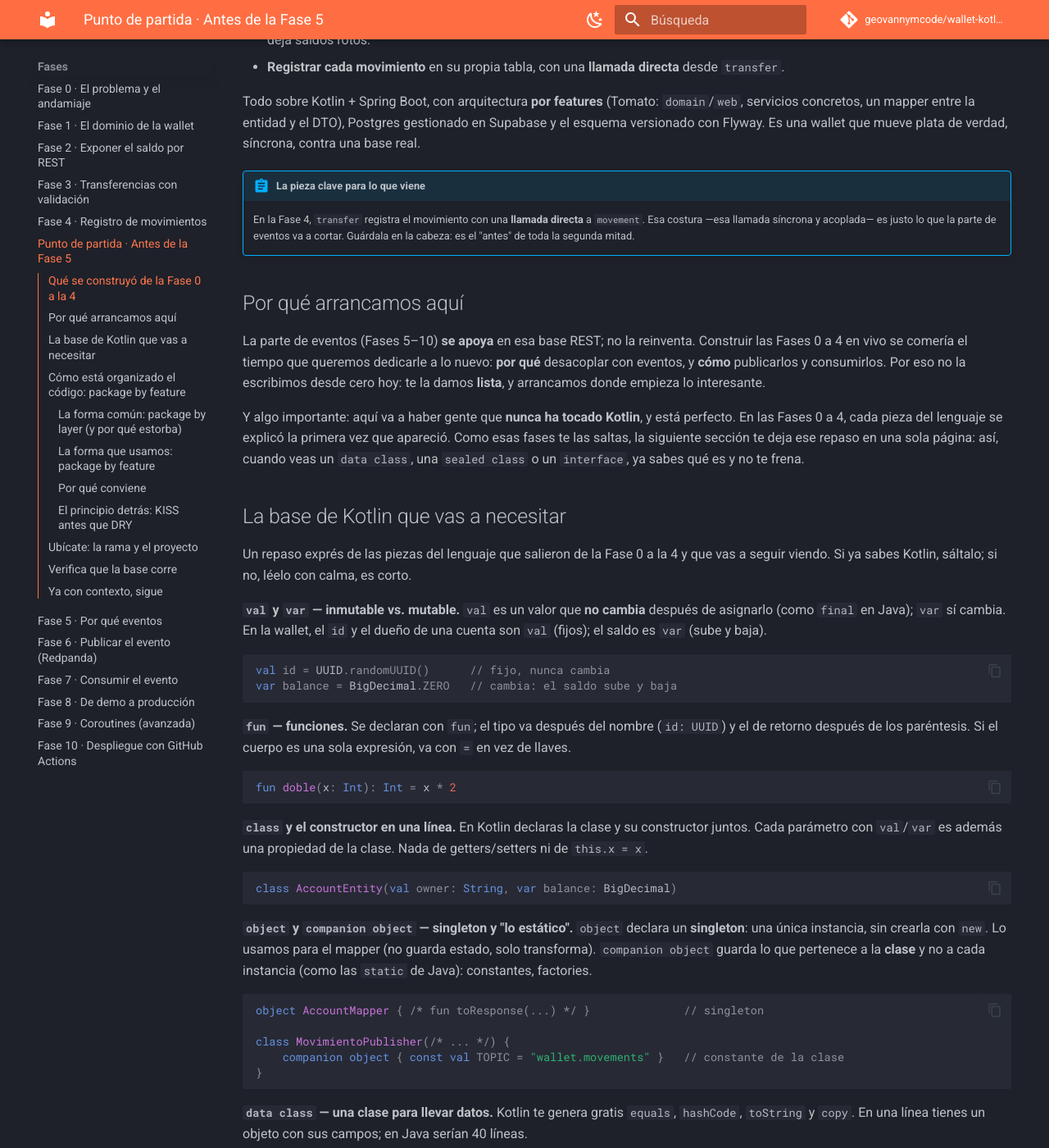
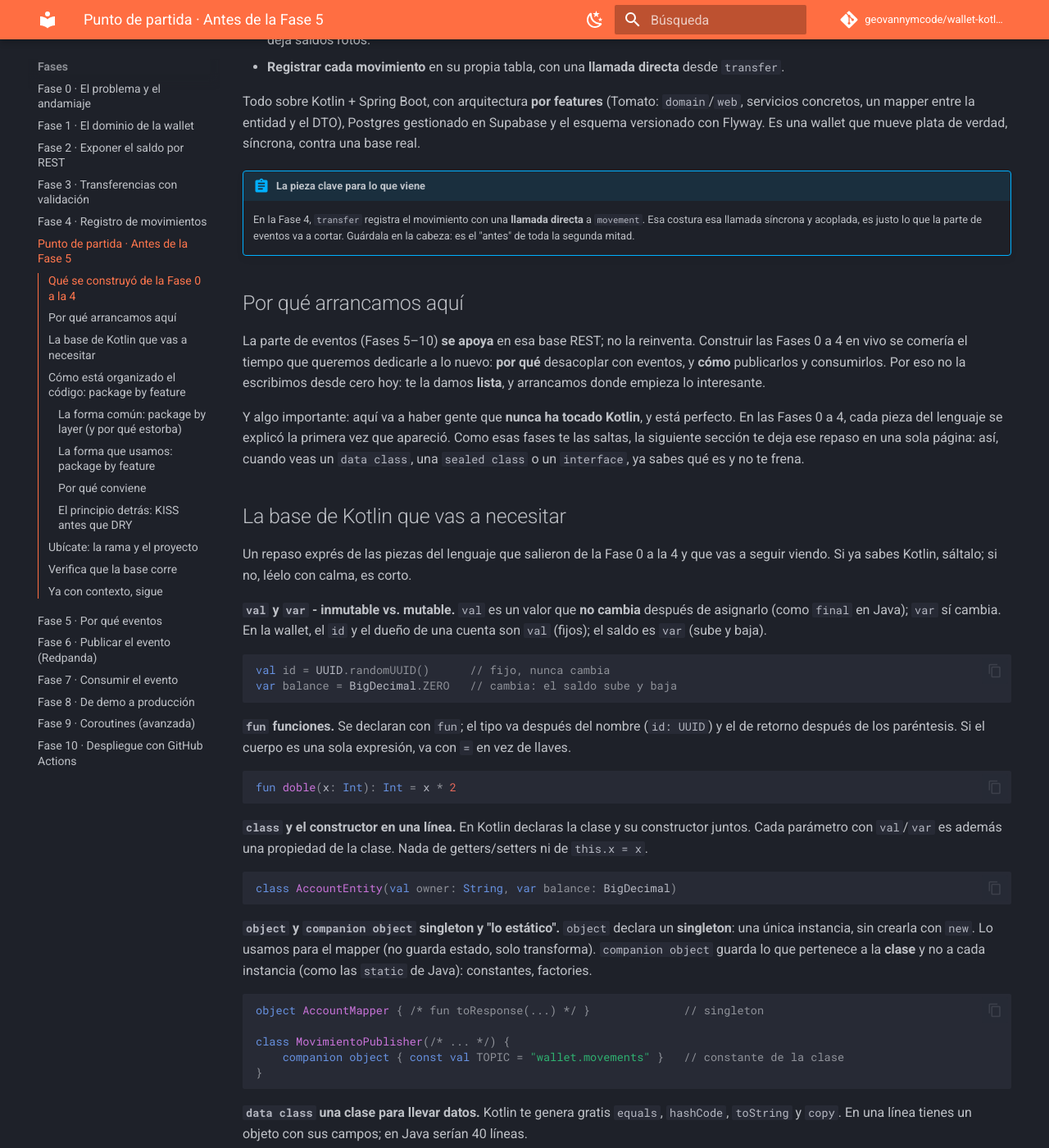
Before and after one commit to geovannymcode/wallet-kotlin-baqjug, an MkDocs documentation site: the page built from docs/punto-de-partida.md, in a window 1280 px wide and 1400 px high, scrolled down 486 px. Shown: the whole window at 82% size. Built offline with MkDocs 1.6.1 and Material for MkDocs 9.7.7, drawn with Linux system fonts in a browser that asks for light colours; comment, search, counter and statistics services are not loaded; some of the changed text lies outside the part shown.

````diff
--- a/docs/punto-de-partida.md
+++ b/docs/punto-de-partida.md
@@ -1,6 +1,6 @@
 # Punto de partida
 
-**Bienvenido.** Vas a construir la parte más jugosa de una wallet: la que desacopla el sistema con **eventos**. Pero antes de escribir la primera línea, necesitas dos cosas para no perderte: **entender qué se construyó antes** —para que nada te suene a magia— y **tener el proyecto corriendo en tu máquina**. Esta página te da las dos, más un repaso rápido del Kotlin que vamos a usar. Cinco minutos aquí, y arrancamos todos parejos: sepas o no sepas Kotlin.
+**Bienvenido.** Vas a construir la parte más jugosa de una wallet: la que desacopla el sistema con **eventos**. Pero antes de escribir la primera línea, necesitas dos cosas para no perderte: **entender qué se construyó antes** para que nada te suene a magia y **tener el proyecto corriendo en tu máquina**. Esta página te da las dos, más un repaso rápido del Kotlin que vamos a usar. Cinco minutos aquí, y arrancamos todos parejos: sepas o no sepas Kotlin.
 
 ## Qué se construyó de la Fase 0 a la 4
 
@@ -13,7 +13,7 @@ Antes de los eventos, las primeras fases levantan una **wallet REST completa y f
 Todo sobre Kotlin + Spring Boot, con arquitectura **por features** (Tomato: `domain`/`web`, servicios concretos, un mapper entre la entidad y el DTO), Postgres gestionado en Supabase y el esquema versionado con Flyway. Es una wallet que mueve plata de verdad, síncrona, contra una base real.
 
 !!! abstract "La pieza clave para lo que viene"
-    En la Fase 4, `transfer` registra el movimiento con una **llamada directa** a `movement`. Esa costura —esa llamada síncrona y acoplada— es justo lo que la parte de eventos va a cortar. Guárdala en la cabeza: es el "antes" de toda la segunda mitad.
+    En la Fase 4, `transfer` registra el movimiento con una **llamada directa** a `movement`. Esa costura esa llamada síncrona y acoplada, es justo lo que la parte de eventos va a cortar. Guárdala en la cabeza: es el "antes" de toda la segunda mitad.
 
 ## Por qué arrancamos aquí
 
@@ -25,14 +25,14 @@ Y algo importante: aquí va a haber gente que **nunca ha tocado Kotlin**, y est
 
 Un repaso exprés de las piezas del lenguaje que salieron de la Fase 0 a la 4 y que vas a seguir viendo. Si ya sabes Kotlin, sáltalo; si no, léelo con calma, es corto.
 
-**`val` y `var` — inmutable vs. mutable.** `val` es un valor que **no cambia** después de asignarlo (como `final` en Java); `var` sí cambia. En la wallet, el `id` y el dueño de una cuenta son `val` (fijos); el saldo es `var` (sube y baja).
+**`val` y `var` - inmutable vs. mutable.** `val` es un valor que **no cambia** después de asignarlo (como `final` en Java); `var` sí cambia. En la wallet, el `id` y el dueño de una cuenta son `val` (fijos); el saldo es `var` (sube y baja).
 
 ```kotlin
 val id = UUID.randomUUID()      // fijo, nunca cambia
 var balance = BigDecimal.ZERO   // cambia: el saldo sube y baja
 ```
 
-**`fun` — funciones.** Se declaran con `fun`; el tipo va después del nombre (`id: UUID`) y el de retorno después de los paréntesis. Si el cuerpo es una sola expresión, va con `=` en vez de llaves.
+**`fun` funciones.** Se declaran con `fun`; el tipo va después del nombre (`id: UUID`) y el de retorno después de los paréntesis. Si el cuerpo es una sola expresión, va con `=` en vez de llaves.
 
 ```kotlin
 fun doble(x: Int): Int = x * 2
@@ -44,7 +44,7 @@ fun doble(x: Int): Int = x * 2
 class AccountEntity(val owner: String, var balance: BigDecimal)
 ```
 
-**`object` y `companion object` — singleton y "lo estático".** `object` declara un **singleton**: una única instancia, sin crearla con `new`. Lo usamos para el mapper (no guarda estado, solo transforma). `companion object` guarda lo que pertenece a la **clase** y no a cada instancia (como las `static` de Java): constantes, factories.
+**`object` y `companion object` singleton y "lo estático".** `object` declara un **singleton**: una única instancia, sin crearla con `new`. Lo usamos para el mapper (no guarda estado, solo transforma). `companion object` guarda lo que pertenece a la **clase** y no a cada instancia (como las `static` de Java): constantes, factories.
 
 ```kotlin
 object AccountMapper { /* fun toResponse(...) */ }              // singleton
@@ -54,25 +54,25 @@ class MovimientoPublisher(/* ... */) {
 }
 ```
 
-**`data class` — una clase para llevar datos.** Kotlin te genera gratis `equals`, `hashCode`, `toString` y `copy`. En una línea tienes un objeto con sus campos; en Java serían 40 líneas.
+**`data class` una clase para llevar datos.** Kotlin te genera gratis `equals`, `hashCode`, `toString` y `copy`. En una línea tienes un objeto con sus campos; en Java serían 40 líneas.
 
 ```kotlin
 data class AccountResponse(val id: UUID, val owner: String, val balance: BigDecimal)
 ```
 
-**`interface` — un contrato.** Dice **qué** operaciones existen, no **cómo**. En la wallet, los repositorios son interfaces y Spring Data las implementa por ti.
+**`interface` un contrato.** Dice **qué** operaciones existen, no **cómo**. En la wallet, los repositorios son interfaces y Spring Data las implementa por ti.
 
 ```kotlin
 interface AccountRepository : JpaRepository<AccountEntity, UUID>
 ```
 
-**`enum class` — una lista fija de opciones.** Un `enum` es un conjunto cerrado de constantes con nombre. Se parece a la `sealed class`, con una diferencia clave: en un `enum` los casos **no llevan datos propios**; en una `sealed class` cada caso puede cargar lo suyo. Regla: opciones fijas y sin datos → `enum`; finales que cargan información → `sealed` (lo que sigue).
+**`enum class` una lista fija de opciones.** Un `enum` es un conjunto cerrado de constantes con nombre. Se parece a la `sealed class`, con una diferencia clave: en un `enum` los casos **no llevan datos propios**; en una `sealed class` cada caso puede cargar lo suyo. Regla: opciones fijas y sin datos → `enum`; finales que cargan información → `sealed` (lo que sigue).
 
 ```kotlin
 enum class EstadoCuenta { ACTIVA, BLOQUEADA, CERRADA }
 ```
 
-**`sealed class` — una jerarquía cerrada.** Un conjunto **cerrado** de subclases: el compilador las conoce todas. Modela los finales posibles de una operación, y en un `when` te obliga a cubrir todos los casos (si falta uno, **no compila**). Es un `enum` con esteroides: cada caso puede llevar sus propios datos.
+**`sealed class` una jerarquía cerrada.** Un conjunto **cerrado** de subclases: el compilador las conoce todas. Modela los finales posibles de una operación, y en un `when` te obliga a cubrir todos los casos (si falta uno, **no compila**). Es un `enum` con esteroides: cada caso puede llevar sus propios datos.
 
 ```kotlin
 sealed class MoveResult {
@@ -87,7 +87,7 @@ sealed class MoveResult {
 - **Lambdas**: funciones cortas sin nombre, entre `{ }`. Cuando la lambda es el último argumento, sale del paréntesis: `orElseThrow { ... }`, `require(...) { ... }`, `apply { ... }`.
 - **Null-safety**: un tipo con `?` (`String?`) puede ser nulo; sin `?`, nunca lo es. El operador Elvis `?:` da un valor por defecto si algo viene nulo.
 - **`when`**: como un `switch`, pero de verdad; sobre una `sealed class` te obliga a cubrir todos los casos.
-- **Funciones de scope** (`apply`, `let`, `also`): ejecutan un bloque sobre un objeto para configurarlo o encadenar — `SimpleMailMessage().apply { subject = "..." }`.
+- **Funciones de scope** (`apply`, `let`, `also`): ejecutan un bloque sobre un objeto para configurarlo o encadenar `SimpleMailMessage().apply { subject = "..." }`.
 - **Genéricos** (`<...>`): tipos parametrizados, como `List<Cuenta>` o `JpaRepository<AccountEntity, UUID>` ("un repositorio de `AccountEntity` con id `UUID`").
 
 !!! note "Y en Spring, las anotaciones"
@@ -144,7 +144,7 @@ Cada feature (`account`, `transfer`, `movement`, `notification`) es **autoconten
     *Si quisieras borrar una feature, deberías poder borrar solo su carpeta.* Si borrar `notification` te obliga a tocar diez archivos regados por todo el proyecto, es que no estaba bien encapsulada.
 
 !!! note "¿Y lo compartido?"
-    Siempre hay algo compartido —configuración técnica, el manejo de errores global—. Eso va aparte (`web/exception` en la wallet). Pero ojo: **no muevas código ahí "por si acaso"**. Empieza pegando todo a su feature, y solo sube algo a lo compartido cuando de verdad se repite (la [regla de tres](https://en.wikipedia.org/wiki/Rule_of_three_%28computer_programming%29): a la tercera vez, recién ahí lo abstraes).
+    Siempre hay algo compartido *configuración técnica, el manejo de errores global*. Eso va aparte (`web/exception` en la wallet). Pero ojo: **no muevas código ahí "por si acaso"**. Empieza pegando todo a su feature, y solo sube algo a lo compartido cuando de verdad se repite (la [regla de tres](https://en.wikipedia.org/wiki/Rule_of_three_%28computer_programming%29): a la tercera vez, recién ahí lo abstraes).
 
 ### El principio detrás: KISS antes que DRY
 
@@ -166,7 +166,7 @@ git checkout fase-4
 Configura las variables de entorno de Supabase (las de [Requisitos y setup](requisitos.md)) y levanta la app desde IntelliJ. Deberías ver a Flyway aplicar las migraciones y la app quedar escuchando.
 
 !!! tip "Por qué en esta rama y no en `main`"
-    Cada fase del taller es una rama. `fase-4` deja el proyecto justo con la wallet REST terminada —entidad, transferencia transaccional, registro de movimientos y tests— **sin** la parte de eventos encima. Es la **línea de salida** limpia para lo que vamos a construir. Si te pierdes en cualquier momento, vuelves a `git checkout fase-4` y arrancas de nuevo desde un estado conocido.
+    Cada fase del taller es una rama. `fase-4` deja el proyecto justo con la wallet REST terminada entidad, transferencia transaccional, registro de movimientos y tests **sin** la parte de eventos encima. Es la **línea de salida** limpia para lo que vamos a construir. Si te pierdes en cualquier momento, vuelves a `git checkout fase-4` y arrancas de nuevo desde un estado conocido.
 
 ## Verifica que la base corre
 
````
